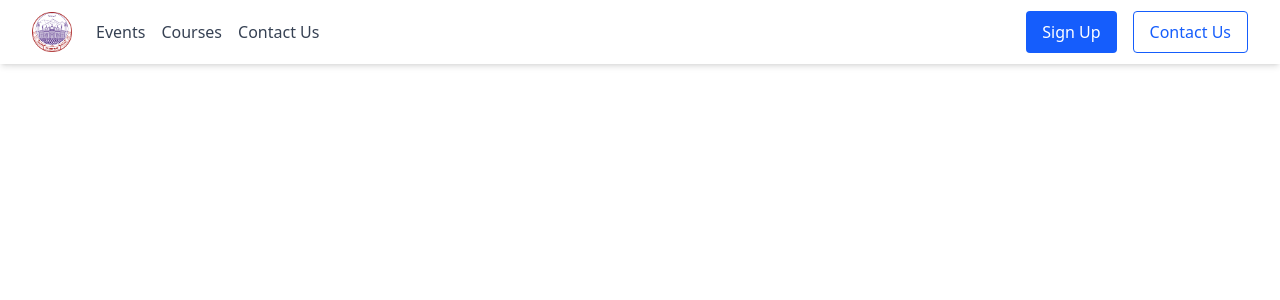
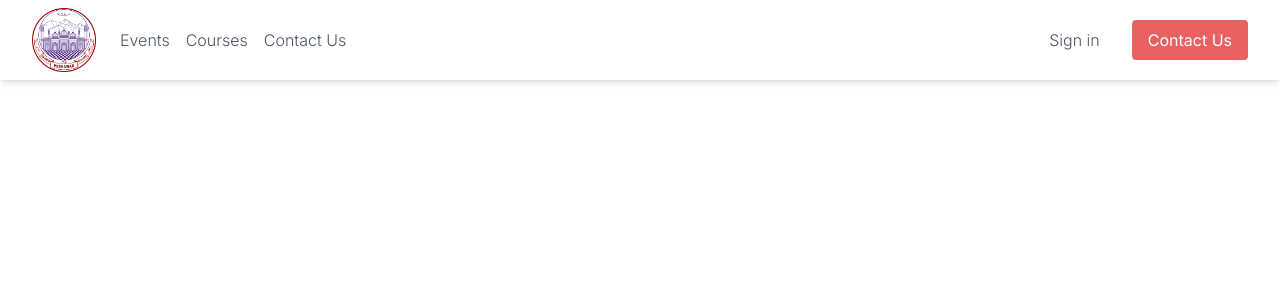
Before and after one commit to muhammadayaz77/deploy_mern_app_06, a React (Vite) app in the folder client/: page /web in a window 1280 px wide. Shown: the top 300 px of the page. Built offline with nearby package versions, Linux system fonts and the light colour scheme.

Commit message:
Refactor Navbar completed : component for improved layout and mobile responsiveness; update styles and add font imports

```diff
--- a/client/pages/Auth/index.jsx
+++ b/client/pages/Auth/index.jsx
@@ -6,7 +6,7 @@ import Navbar from "../../src/components/shared/Navbar"
 function index() {
   return (
     <>
-    <Navbar></Navbar>
+    <Navbar />
     <Routes>
       <Route path="/login" element={<Login />} />
     </Routes>
--- a/client/src/components/shared/Navbar.jsx
+++ b/client/src/components/shared/Navbar.jsx
@@ -3,44 +3,52 @@ import { Menu, X } from 'lucide-react'
 
 function Navbar() {
   const [open, setOpen] = useState(false)
+
   return (
-    <nav className="bg-white shadow-md fixed top-0 left-0 right-0 z-50 text-black">
+    <nav className="bg-white shadow-md fixed top-0 left-0 right-0 z-50 text-black py-2">
       <div className="max-w-7xl mx-auto px-4 sm:px-6 lg:px-8">
         <div className="flex justify-between h-16 items-center">
-        {/* Left section: Logo + Menu */}
+          {/* Left section */}
           <div className="flex items-center space-x-6">
-          <img src="/IslamiaLogo.png" alt="Logo" className="h-10 w-auto" />
+            <img src="/IslamiaLogo.png" alt="Logo" className="h-16 w-auto" />
             <div className="hidden lg:flex space-x-4">
-            <a href="#" className="text-gray-700 hover:text-blue-500">Events</a>
-            <a href="#" className="text-gray-700 hover:text-blue-500">Courses</a>
-            <a href="#" className="text-gray-700 hover:text-blue-500">Contact Us</a>
+              <a href="#" className=" text-gray-600 hover:text-black transition-all font-light">Events</a>
+              <a href="#" className=" text-gray-600 hover:text-black transition-all font-light">Courses</a>
+              <a href="#" className=" text-gray-600 hover:text-black transition-all font-light">Contact Us</a>
             </div>
           </div>
 
-        {/* Right section: Buttons */}
+          {/* Right section */}
           <div className="hidden lg:flex space-x-4">
-          <button className="bg-blue-600 text-white px-4 py-2 rounded hover:bg-blue-700">Sign Up</button>
-          <button className="border border-blue-600 text-blue-600 px-4 py-2 rounded hover:bg-blue-50">Contact Us</button>
+            <button className="px-4 py-2 text-gray-600 hover:text-black transition-all font-light cursor-pointer">Sign in</button>
+            <button className=" text-white px-4 py-2 rounded bg-[#e86262] hover:bg-[#DF4A4A] cursor-pointer">Contact Us</button>
           </div>
 
-        {/* Mobile Menu Toggle */}
+          {/* Mobile menu toggle */}
           <div className="lg:hidden">
             <button onClick={() => setOpen(!open)}>
-            {open ? <X className="w-6 h-6" /> : <Menu className="w-6 h-6" />}
+              {open ? <X className="w-6 h-6 cursor-pointer" /> : <Menu className="w-6 h-6 cursor-pointer" />}
             </button>
           </div>
         </div>
       </div>
+      {/* Mobile Menu with smooth transition */}
+      <div
+        className={`lg:hidden bg-white overflow-hidden transition-all duration-300 ease-in-out ${
+          open ? 'max-h-96 opacity-100 translate-y-0' : 'max-h-0 opacity-0 -translate-y-2'
+        }`}
+      >
+        <div className="px-4 pt-2 pb-4 space-y-2">
+          <a href="#" className="block py-2  text-gray-600 hover:text-black transition-all font-light">Events</a>
+          <a href="#" className="block py-2  text-gray-600 hover:text-black transition-all font-light">Courses</a>
+          <a href="#" className="block py-2  text-gray-600 hover:text-black transition-all font-light cursor-pointer">Sign Up</a>
 
-    {/* Mobile Menu */}
-    {open && (
-      <div className="lg:hidden bg-white px-4 pb-4 pt-2 shadow-md">
-        <a href="#" className="block py-2 text-gray-700 hover:text-blue-500">Events</a>
-        <a href="#" className="block py-2 text-gray-700 hover:text-blue-500">Courses</a>
-        <a href="#" className="block py-2 text-gray-700 hover:text-blue-500">Contact Us</a>
-        <a href="#" className="block py-2 text-gray-700 hover:text-blue-500">Sign Up</a>
+          {/* Centered Contact Us button */}
+          <button className="mt-2 text-white px-4 py-2 rounded bg-[#e86262] hover:bg-[#DF4A4A] cursor-pointer">
+            Contact Us
+          </button>
         </div>
-    )}
+      </div>
     </nav>
   )
 }
--- a/client/src/index.css
+++ b/client/src/index.css
@@ -1,5 +1,10 @@
+@import url('https://fonts.googleapis.com/css2?family=Inter:ital,opsz,wght@0,14..32,100..900;1,14..32,100..900&family=Roboto:ital,wght@0,100..900;1,100..900&display=swap');
 @import "tailwindcss";
 @import "tw-animate-css";
+
+*{
+  font-family: "Inter", sans-serif;
+}
 
 @custom-variant dark (&:is(.dark *));
 
```
Lines whose indentation alone changed are shown as unchanged.
